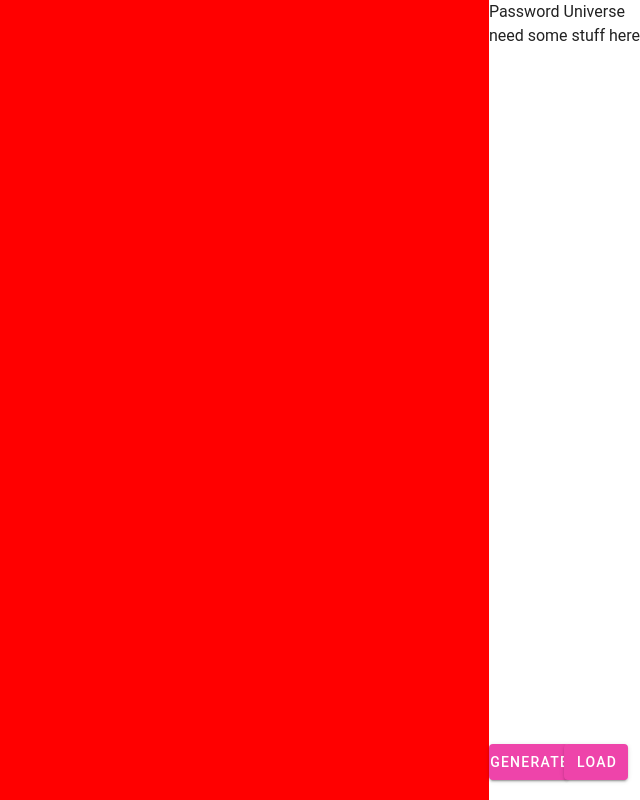
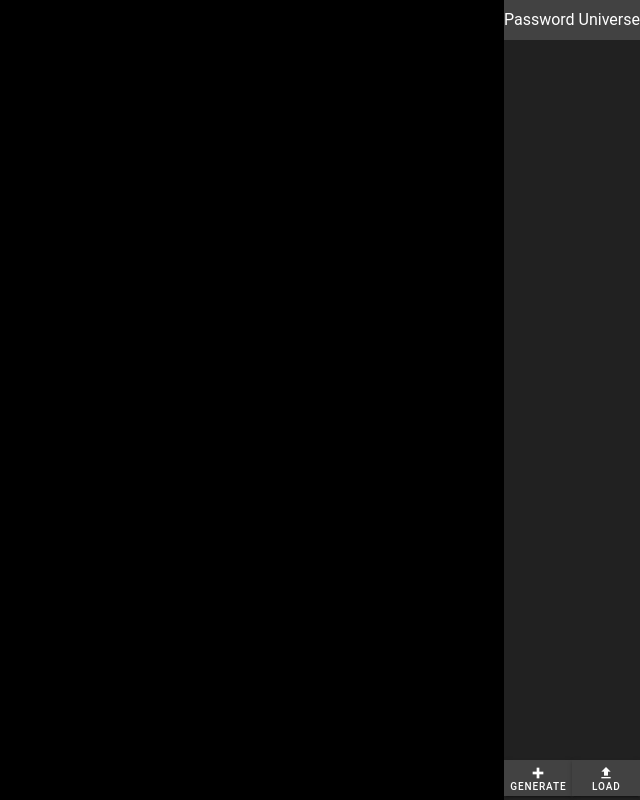
Before and after one commit to samcparker/passviz-gui, a Vue app: page / in a window 1280 px wide. Shown: the whole page, without its empty margins (640-1280 px from the left). Built offline with nearby package versions, Linux system fonts and the light colour scheme; a small style sheet from the web is missing.

Commit message:
added most things back

```diff
--- a/package.json
+++ b/package.json
@@ -13,14 +13,20 @@
   },
   "main": "background.js",
   "dependencies": {
+    "@mdi/font": "^5.9.55",
+    "@types/fast-levenshtein": "0.0.1",
     "core-js": "^3.6.5",
     "d3": "^6.5.0",
+    "d3-zoom": "^2.0.0",
+    "fast-levenshtein": "^3.0.0",
     "raw-loader": "^4.0.2",
     "roboto-fontface": "*",
+    "tsne-js": "^1.0.3",
     "vue": "^2.6.11",
     "vuetify": "^2.4.0"
   },
   "devDependencies": {
+    "@types/d3": "^6.3.0",
     "@types/electron-devtools-installer": "^2.2.0",
     "@typescript-eslint/eslint-plugin": "^2.33.0",
     "@typescript-eslint/parser": "^2.33.0",
--- a/src/App.vue
+++ b/src/App.vue
@@ -3,19 +3,24 @@
 
 
     <div class="d-flex" style="min-height: 100%">
-        <universe-container id="uc"/>
-        <div>
-        <v-row no-gutters>
-          Password Universe
-        </v-row>
+        <universe-container id="uc" :universes="universes"/>
+        <div id="right" class="d-flex flex-column" style="max-height: 100%">
+          <!-- <v-row no-gutters>
+            Password Universe
+          </v-row>
 
-        <v-row style="min-height: 90%" no-gutters>
-          <tabs />
-        </v-row>
+          <v-row style="min-height: 90%" class="pa-0 ma-0" no-gutters>
+            <tabs />
+          </v-row>
 
-        <v-row no-gutters>
-          <generate-load v-on:generate="generate" v-on:load="load" />
-        </v-row>
+          <v-row no-gutters class="pa-0 ma-0">
+            <generate-load v-on:generate="generate" v-on:load="load" />
+          </v-row> -->
+          <div style="min-height:5%; background-color: #424242" class="d-flex align-center justify-center">
+            <span style="color: white">Password Universe</span>
+          </div>
+          <tabs id="tabs" v-on:clone="clone" :universes="universes" style="min-height: 90%" />
+          <generate-load style="min-height: 5%" v-on:generate="generate" v-on:load="load" />
 
         </div>
     </div>
@@ -42,14 +47,17 @@ export default Vue.extend({
   },
 
   data: () => ({
-
+    universes: []
 
   }),
   methods: {
-    generate(passwordList: object, earth: string) {
+    clone(universe) {
+      this.universes.push(universe);
+    },
+    generate(passwordList: string[], earth: string) {
       // We have list of passwords, now run dimensionality reduction on them
-      new PasswordUniverseGenerator().generate(passwordList);
-
+      const results = new PasswordUniverseGenerator().generate(passwordList);
+      this.universes.push(results);
     },
     load(a: string) {
       console.log("loading");
@@ -59,12 +67,22 @@ export default Vue.extend({
 });
 </script>
 
-<style scoped>
+<style>
+html, body {
+  overflow: hidden;
+}
+
 #uc {
   min-height: 100%;
 }
 
-tabs {
+#tabs {
   min-height: 90%;
 }
+
+#right {
+  background-color: #212121;
+
+}
+
 </style>
--- a/src/components/GenerateLoad.vue
+++ b/src/components/GenerateLoad.vue
@@ -10,8 +10,16 @@
             v-bind="attrs"
             v-on="on"
             class="w-100 px-0"
+            tile
+            id="genLoadButton"
           >
+          <div class="d-flex flex-column">
+
+          <v-icon small>
+        mdi-plus-thick
+      </v-icon>
             Generate
+          </div>
           </v-btn>
         </v-col>
       </template>
@@ -43,7 +51,7 @@
 
         <v-card-actions>
           <v-spacer></v-spacer>
-          <v-btn color="green darken-1" text @click="generateDialog = false">
+          <v-btn color="green darken-1" text @click="generateDialog = false" tile>
             Close
           </v-btn>
           <v-btn
@@ -53,6 +61,7 @@
               generateDialog = false;
               generate();
             "
+            tile
           >
             Generate
           </v-btn>
@@ -69,8 +78,16 @@
             v-bind="attrs"
             v-on="on"
             class="w-100 px-0"
+            id="genLoadButton"
+            tile
           >
+          <div class="d-flex flex-column">
+          <v-icon small>
+        mdi-upload
+      </v-icon>
             Load
+
+          </div>
           </v-btn>
         </v-col>
       </template>
@@ -100,7 +117,7 @@
 
         <v-card-actions>
           <v-spacer></v-spacer>
-          <v-btn color="green darken-1" text @click="loadDialog = false">
+          <v-btn tile color="green darken-1" text @click="loadDialog = false">
             Close
           </v-btn>
           <v-btn
@@ -110,6 +127,7 @@
               loadDialog = false;
               load();
             "
+            tile
           >
             Load
           </v-btn>
@@ -177,4 +195,10 @@ v-btn {
 #btn-col {
   max-width: 50%;
 }
+
+#genLoadButton {
+  min-width: 100%;
+  max-width: 100%;
+  font-size: 10px;
+}
 </style>
--- /dev/null
+++ b/src/components/Tab.vue
@@ -0,0 +1,43 @@
+<template>
+
+      <div id="tab" class="align-center px-2 mb-2" style="">
+          <v-progress-linear
+                value="100"
+                color="yellow darken-2"
+            ></v-progress-linear>
+            <v-btn icon color="white" x-small>
+                <v-icon>mdi-delete</v-icon>
+            </v-btn>
+            <v-btn icon color="white" x-small @click="clone">
+                <v-icon>mdi-content-copy</v-icon>
+            </v-btn>
+            <v-btn icon color="white" x-small>
+                <v-icon>mdi-eye</v-icon>
+            </v-btn>
+
+
+      </div>
+
+</template>
+
+<script>
+export default {
+    props: {
+        universe: Array
+    },
+    methods: {
+        clone() {
+            this.$emit("clone", this.universe);
+        }
+    }
+}
+</script>
+
+<style>
+#tab {
+    display: flex;
+    width: 100%;
+    height: 50px;
+    background-color: #616161;
+}
+</style>
--- a/src/components/Tabs.vue
+++ b/src/components/Tabs.vue
@@ -1,12 +1,22 @@
 <template>
-    <div style="width: 100%">
-        need some stuff here
+    <div id="tabs" class="px-1" style="width: 100%; overflow-y: scroll;">
+        <tab v-on:clone="clone" v-for="(universe, index) in universes" :key="index" :universe="universe"/>
     </div>
 </template>
 
 <script>
+import Tab from './Tab.vue'
 export default {
-
+  components: { Tab },
+    props: {
+        universes: Array
+    },
+    methods: {
+        clone(e) {
+            console.log(e);
+            this.$emit("clone", e);
+        }
+    }
 }
 </script>
 
--- a/src/components/Universe.vue
+++ b/src/components/Universe.vue
@@ -1,22 +1,158 @@
 <template>
-  <div id="universe">
-      <p>{{ name }}</p>
+  <div id="universe" style="position: relative">
+      <svg id="svg" ref="svg">
+
+      </svg>
+          <div style="position: absolute; left: 0; bottom: 0">
+          <v-text-field
+            label="Search/Regex"
+            filled
+            dense
+            style="background-color: white"
+          ></v-text-field>
+      </div>
+
+      <div style="position: absolute; right: 0; bottom: 0">
+          <div class="d-flex flex-column">
+
+          <v-btn @click="resetView()" small>
+              <v-icon small>
+                  mdi-home
+              </v-icon>
+          </v-btn>
+          <v-btn @click="zoom(1.2)" small>
+              <v-icon small>
+                  mdi-plus-thick
+              </v-icon>
+          </v-btn>
+          <v-btn @click="zoom(0.8)" small>
+              <v-icon small>
+                  mdi-minus-thick
+              </v-icon>
+          </v-btn>
+          </div>
+      </div>
+
+      <div style="position: absolute; right: 0; top: 0">
+   <v-expansion-panels popout>
+      <v-expansion-panel>
+        <v-expansion-panel-header>Graphical Controls</v-expansion-panel-header>
+        <v-expansion-panel-content>
+            <v-subheader class="pl-0">
+            Spread
+            </v-subheader>
+          <v-slider min="0" max="200" v-model="spread" @input="updatePosition()" dense></v-slider>
+
+            <v-subheader class="pl-0">
+            Star Size
+            </v-subheader>
+          <v-slider min="0" max="100" v-model="starSize" @input="updateSize()" dense></v-slider>
+
+            <v-subheader class="pl-0">
+            Text Size
+            </v-subheader>
+          <v-slider dense></v-slider>
+            <v-subheader class="pl-0">
+            Annotations
+            </v-subheader>
+          <v-slider dense></v-slider>
+            <v-subheader class="pl-0">
+            Text Opacity
+            </v-subheader>
+          <v-slider dense></v-slider>
+
+        </v-expansion-panel-content>
+      </v-expansion-panel>
+    </v-expansion-panels>
+      </div>
   </div>
 </template>
 
 <script>
-// import d3 from "@d3";
+
+import * as d3 from "d3";
 
 export default {
 
     data: () => {
-        return {}
+        return {
+            zoom: null,
+            spread: 50,
+            starSize: 50
+        }
     },
     props: {
-        name: String,
+        universe: Array,
+    },
+    methods: {
+        setZoomable(zoomable) {
+            if (zoomable) {
+                this.svg.call(this.zoom);
+            }
+            else {
+                this.svg.on(".zoom", null);
+            }
+            console.log('Zoom is ' + (zoomable ? 'enabled' : 'disabled'));
+        },
+
+        updatePoints(points) {
+            this.g.selectAll(".star")
+            .data(points, function(d) { return d.name; })
+            .enter()
+            .append("circle")
+            .classed("star", true)
+            .attr("fill", function() {
+                return "white";
+            })
+            .attr("value", (d) => { return d.value; });
+        },
+        updatePosition() {
+            const width = this.$refs.svg.clientWidth;
+            const height = this.$refs.svg.clientHeight;
+
+            const spread = (this.spread - 100) * 0.01;
+
+            this.g.selectAll(".star")
+            .attr("cx", (d) => {
+                return d.position.x * (width / 2) * spread + (width / 2);
+            })
+            .attr("cy", (d) => {
+                return d.position.y * (width / 2) * spread + (width / 2);
+            });
+        },
+        updateSize() {
+            const starSize = this.starSize / 100;
+            this.g.selectAll(".star")
+            .attr("r", (d) => {
+                return 10 * starSize;
+            })
+        },
+        zoom(amount) {
+            this.zoom.scaleBy(this.g.transition().duration(200), amount);
+        },
+        resetView() {
+            this.svg.transition()
+                    .duration(750)
+                    .call(this.zoom.transform, d3.zoomIdentity);
+        }
     },
     mounted() {
-        console.log("hello");
+         // Do d3.js stuff here
+        this.svg = d3.select(this.$refs.svg);
+        this.g = this.svg.append("g");
+
+        // Initialise Zoom here
+        this.zoom = d3.zoom()
+            .on("zoom", (event) => {
+                this.g.attr("transform", event.transform);
+            });
+
+        this.setZoomable(true);
+
+
+        this.updatePoints(this.universe);
+        this.updatePosition();
+        this.updateSize();
     }
 
 }
@@ -25,7 +161,12 @@ export default {
 <style>
 #universe {
     height: 100%;
-    background-color: red;
-    color: red;
+    background-color: black;
+    color: white;
+}
+
+#svg {
+    width: 100%;
+    height: 100%;
 }
 </style>
--- a/src/components/UniverseContainer.vue
+++ b/src/components/UniverseContainer.vue
@@ -1,8 +1,8 @@
 <template>
 
-    <v-row style="min-height: 100%" no-gutters>
+    <v-row id="uc" style="min-height: 100%" no-gutters>
         <v-col v-for="(universe, index) in universes" :key="index" id="universe-col" no-gutters>
-            <universe :name="universe.name" />
+            <universe :universe="universe" />
         </v-col>
     </v-row>
 
@@ -15,16 +15,11 @@ export default {
     components: {
         Universe
     },
+    props: {
+        universes: Array
+    },
     data: () => {
         return {
-            universes: [
-                {
-                    name: "dog"
-                },
-                {
-                    name: "cat"
-                }
-            ]
         }
     }
 }
@@ -34,4 +29,8 @@ export default {
 /* #universe-col {
     padding: 0
 } */
+
+#uc {
+    background-color: black;
+}
 </style>
--- a/src/main.ts
+++ b/src/main.ts
@@ -2,6 +2,7 @@ import Vue from "vue";
 import App from "./App.vue";
 import vuetify from "./plugins/vuetify";
 import "roboto-fontface/css/roboto/roboto-fontface.css";
+import '@mdi/font/css/materialdesignicons.css'
 
 Vue.config.productionTip = false;
 
--- a/src/passworduniversegenerator.ts
+++ b/src/passworduniversegenerator.ts
@@ -1,26 +1,101 @@
+import fastLevenshtein from "fast-levenshtein";
+import TSNE from "tsne-js";
+
 export default class PasswordUniverseGenerator {
 
     constructor() {
         return;
     }
 
-    generate(passwords: object) {
+    generate(passwords: string[]) {
         console.log("generating in class");
+
+        console.log("generating distance matrix");
+        const distanceMatrix: number[][] = this.generateDistanceMatrix(passwords);
+        console.log("finished generating distance matrix");
+        console.log(distanceMatrix);
+
+        console.log("generating dr");
+        const dr: number[][] = this.generateDimensionalityReduction(distanceMatrix);
+        console.log("finished generating dr");
+        console.log(dr);
+
+
+        interface Position {
+            x: number;
+            y: number;
+        }
+
+        interface Star {
+            value: string;
+            position: Position;
+        }
+
+        const stars : Star[] = [];
+
+        for (let i = 0; i < passwords.length; i++) {
+            const star = {
+                value: passwords[i],
+                position: {
+                    x: dr[i][0],
+                    y: dr[i][1],
+                }
+            };
+            stars.push(
+                star
+            );
+
+        }
+
+        return stars;
+
     }
 
-    distanceMatrix(passwords: string[]) {
-        let dm : number[] = [];
+    generateDistanceMatrix(passwords: string[]) {
+        const dm: number[][] = [];
+
+
 
         for (let i = 0; i < passwords.length; i++) {
-            for (let j = 0; j < i + 1; j++) {
-                // const lev = 5;
-                console.log(i, j);
-                // dm[i][j] = lev;
-                // dm[j][i] = lev;
+            dm.push([]);
+            for (let j = 0; j < passwords.length; j++) {
+                const lev = fastLevenshtein.get(passwords[i], passwords[j]);
+                dm[i].push(lev);
             }
         }
 
-        console.log(dm);
+
+        return dm;
+    }
+
+    generateDimensionalityReduction(distanceMatrix: number[][]) {
+
+
+        const model = new TSNE({
+            dim: 2,
+            perplexity: 60.0,
+            earlyExaggeration: 4.0,
+            learningRate: 10.0,
+            nIter: 1000,
+            metric: 'euclidean'
+        });
+
+        model.init({
+            data: distanceMatrix,
+            type: 'dense'
+        });
+
+        // let [error, iter] = model.run();
+
+        const output = model.getOutputScaled();
+
+
+
+
+
+
+        return output;
+
     }
 
 }
--- a/src/plugins/vuetify.ts
+++ b/src/plugins/vuetify.ts
@@ -10,8 +10,8 @@ export default new Vuetify({
     },
     themes: {
       light: {
-        primary: "#ee44aa",
-        secondary: "#424242",
+        primary: "#424242",
+        secondary: "#212121",
         accent: "#82B1FF",
         error: "#FF5252",
         info: "#2196F3",
--- a/tsconfig.json
+++ b/tsconfig.json
@@ -2,7 +2,7 @@
   "compilerOptions": {
     "target": "esnext",
     "module": "esnext",
-    "strict": true,
+    "strict": false,
     "jsx": "preserve",
     "importHelpers": true,
     "moduleResolution": "node",
@@ -13,7 +13,9 @@
     "baseUrl": ".",
     "types": [
       "webpack-env",
-      "vuetify"
+      "vuetify",
+      "fast-levenshtein",
+      "./node_modules/@types",
     ],
     "paths": {
       "@/*": [
```
Also changed, not shown: 1 other file (tests, documents, lock files or other folders).
